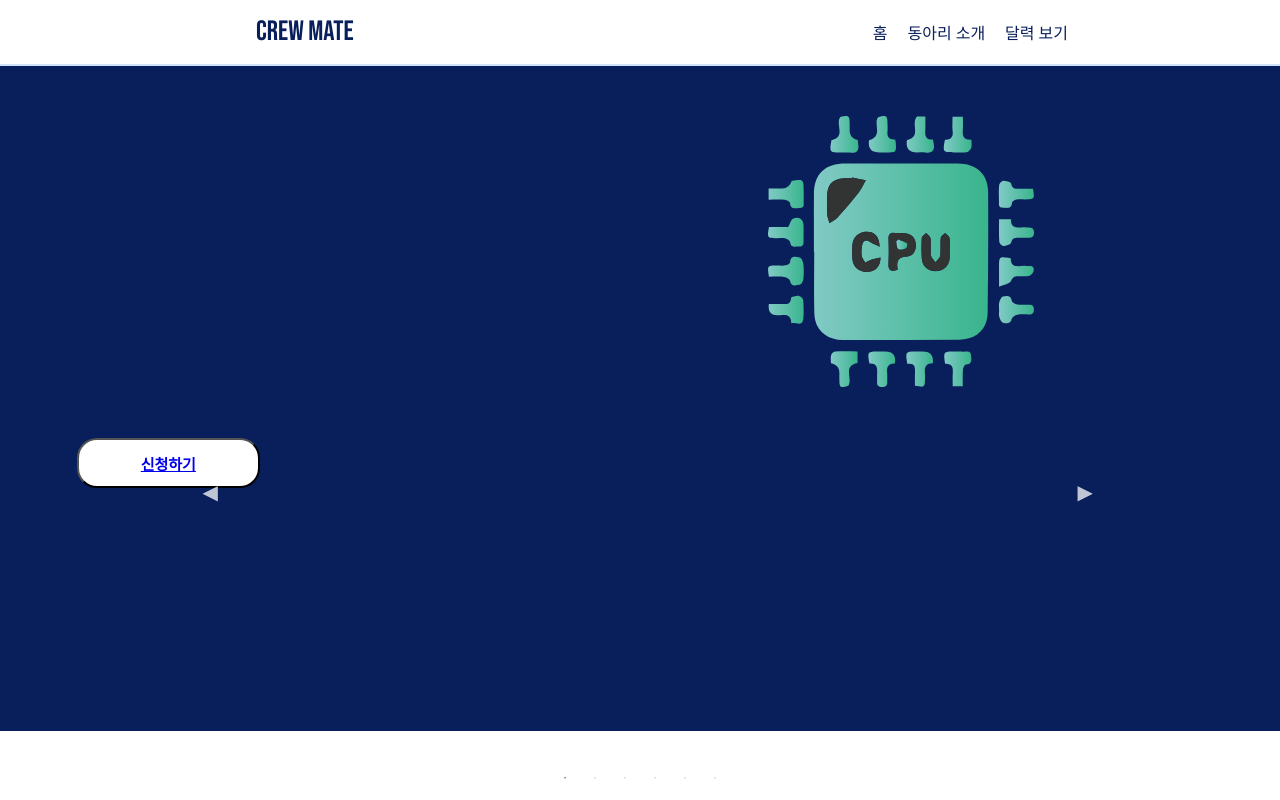
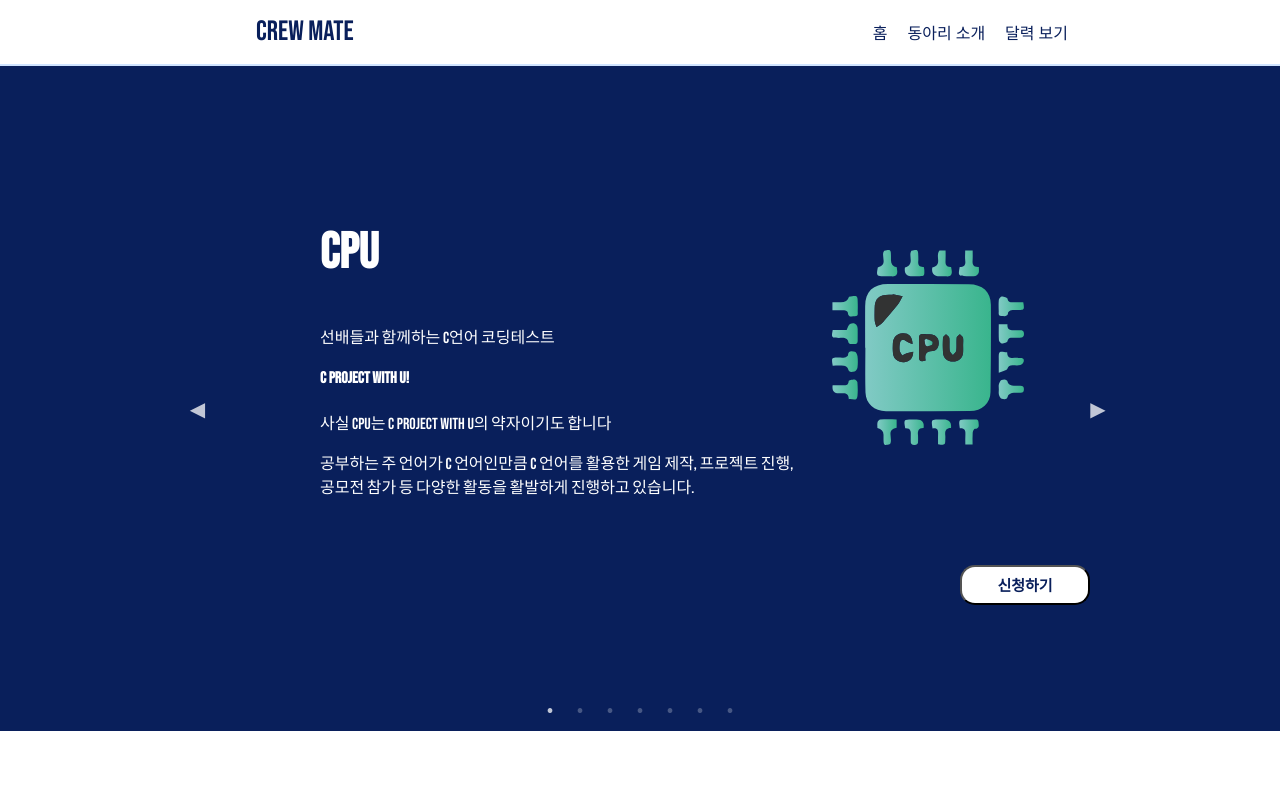
Before and after one commit to Crew-mate/Crewmate-client, a React (Create React App) app: page /club in a window 1280 px wide. Built offline with nearby package versions, Linux system fonts and the light colour scheme.

Commit message:
[fix] 슬라이더 수정

```diff
--- a/src/club/club.css
+++ b/src/club/club.css
@@ -1,6 +1,16 @@
+@import url('https://fonts.googleapis.com/css2?family=Bebas+Neue&display=swap');
+
 .slider-container {
   width: 100%;
   margin: 0 auto;
+  position: relative;
+}
+.slick-slide {
+  width: 100%;
+}
+.cpu-slide {
+  display: flex;
+  align-items: center;
   background-color: #091F5B;
   height: 665px;
 }
@@ -18,41 +28,100 @@
   padding: 10px;
   border: none;
   border-radius: 50%;
-  margin-top: 16%;
 
 }
 
 .slick-prev {
-  margin-left: 17%;
+  margin-left: 16%;
 }
 
 .slick-next {
-  margin-right: 17%;
+  margin-right: 16%;
 }
 
 
 .slick-dots {
   position: absolute;
-  bottom: -300px; /* 원하는 위치로 조정합니다. */
+  bottom: 0px;
   width: 100%;
   list-style: none;
   text-align: center;
 }
 
-.cpu img{
-  margin-top: 50px;
-  margin-left: 60%;
-}
-
 .signup_cpu{
   background-color: #fff;
-  color: #091F5B;
-  border-radius: 20px;
-  width: 183px;
-  height: 50px;
+  border-radius: 15px;
+  width: 130px;
+  height: 40px;
   margin-top: 4%;
-  margin-left: 6%;
+  margin-left: 75%;
   font-weight: 800;
   font-size: 15px;
   cursor: pointer;
 }
+
+.signup_cpu a{
+  text-decoration: none;
+  color: #091F5B;
+  font-weight: 800;
+}
+
+.cpu_content{
+  color: #fff;
+  font-family: "Bebas Neue", sans-serif;
+  font-weight: 400;
+  margin-left: 25%;
+}
+
+.cpu h2{
+  font-size: 50px;
+}
+
+
+.cpu{
+  display: flex;
+  align-items: center;
+  justify-content: space-between;
+  margin-top: 9%;
+}
+
+.cpu-image {
+  margin-right: 20%;
+  margin-left: 20px;
+  width: 15%;
+  display: flex;
+}
+
+.cpu_content {
+  flex: 1; /* Take remaining space */
+}
+
+.cpu2,
+.cpu3,
+.cpu4,
+.cpu5,
+.cpu6,
+.cpu7{
+  height: 665px;
+}
+.cpu2{
+  background-color: #4C63B6;
+}
+.cpu3{
+  background-color: #6F96D1;
+}
+
+.cpu4{
+  background-color: #BAD6EB;
+}
+.cpu5{
+  background-color: #D0E4FF;
+}
+
+.cpu6{
+  background-color: #F2F1DF;
+}
+
+.cpu7{
+  background-color: #F7F2EC;
+}
--- a/src/club/club.jsx
+++ b/src/club/club.jsx
@@ -4,16 +4,14 @@ import Slider from "react-slick";
 import "../club/slick.css";
 import "../club/slick-theme.css";
 import "./club.css";
-import cpu_logo from "../assets/cpu_logo.svg"
+import cpu_logo from "../assets/cpu_logo.svg";
 import { Link } from "react-router-dom";
 
 export default function Club() {
-  // 사용자 정의 이전 화살표 컴포넌트
   const CustomPrevArrow = (props) => (
     <button {...props} className="slick-prev"></button>
   );
 
-  // 사용자 정의 다음 화살표 컴포넌트
   const CustomNextArrow = (props) => (
     <button {...props} className="slick-next"></button>
   );
@@ -32,24 +30,44 @@ export default function Club() {
     <Layout>
       <div className="slider-container">
         <Slider {...settings}>
-          <div className="cpu">
-          <img src={cpu_logo} />
-          <button className="signup_cpu"><Link to="/join_cpu">신청하기</Link></button>
+          <div className="cpu-slide">
+            <div className="cpu">
+
+              <div className="cpu_content">
+                <h2>CPU</h2>
+                <p>선배들과 함께하는 c언어 코딩테스트</p>
+                <h4>C Project with U!</h4>
+                <p>사실 CPU는 C Project with U의 약자이기도 합니다</p>
+                <p>
+                  공부하는 주 언어가 C 언어인만큼 C 언어를 활용한 게임 제작,
+                  프로젝트 진행,
+                  <br />
+                  공모전 참가 등 다양한 활동을 활발하게 진행하고 있습니다.
+                </p>
+              </div>
+              <img src={cpu_logo} className="cpu-image" />
+            </div>
+            <button className="signup_cpu">
+              <Link to="/join_cpu">신청하기</Link>
+            </button>
           </div>
-          <div>
-            <h3>2</h3>
+          <div className="cpu2">
+            <h3>cpu</h3>
           </div>
-          <div>
+          <div className="cpu3">
             <h3>3</h3>
           </div>
-          <div>
+          <div className="cpu4">
             <h3>4</h3>
           </div>
-          <div>
+          <div className="cpu5">
             <h3>5</h3>
           </div>
-          <div>
+          <div className="cpu6">
             <h3>6</h3>
+          </div>
+          <div className="cpu7">
+            <h3>7</h3>
           </div>
         </Slider>
       </div>
--- a/src/club/slick-theme.css
+++ b/src/club/slick-theme.css
@@ -163,8 +163,8 @@
 .slick-dots li button:before
 {
     font-family: 'slick';
-    font-size: 6px;
-    line-height: 20px;
+    font-size: 20px;
+    /* line-height: 20px; */
 
     position: absolute;
     top: 0;
@@ -177,7 +177,7 @@
     text-align: center;
 
     opacity: .25;
-    color: black;
+    color: #fff;
 
     -webkit-font-smoothing: antialiased;
     -moz-osx-font-smoothing: grayscale;
@@ -185,5 +185,5 @@
 .slick-dots li.slick-active button:before
 {
     opacity: .75;
-    color: black;
+    color: #fff;
 }
```
